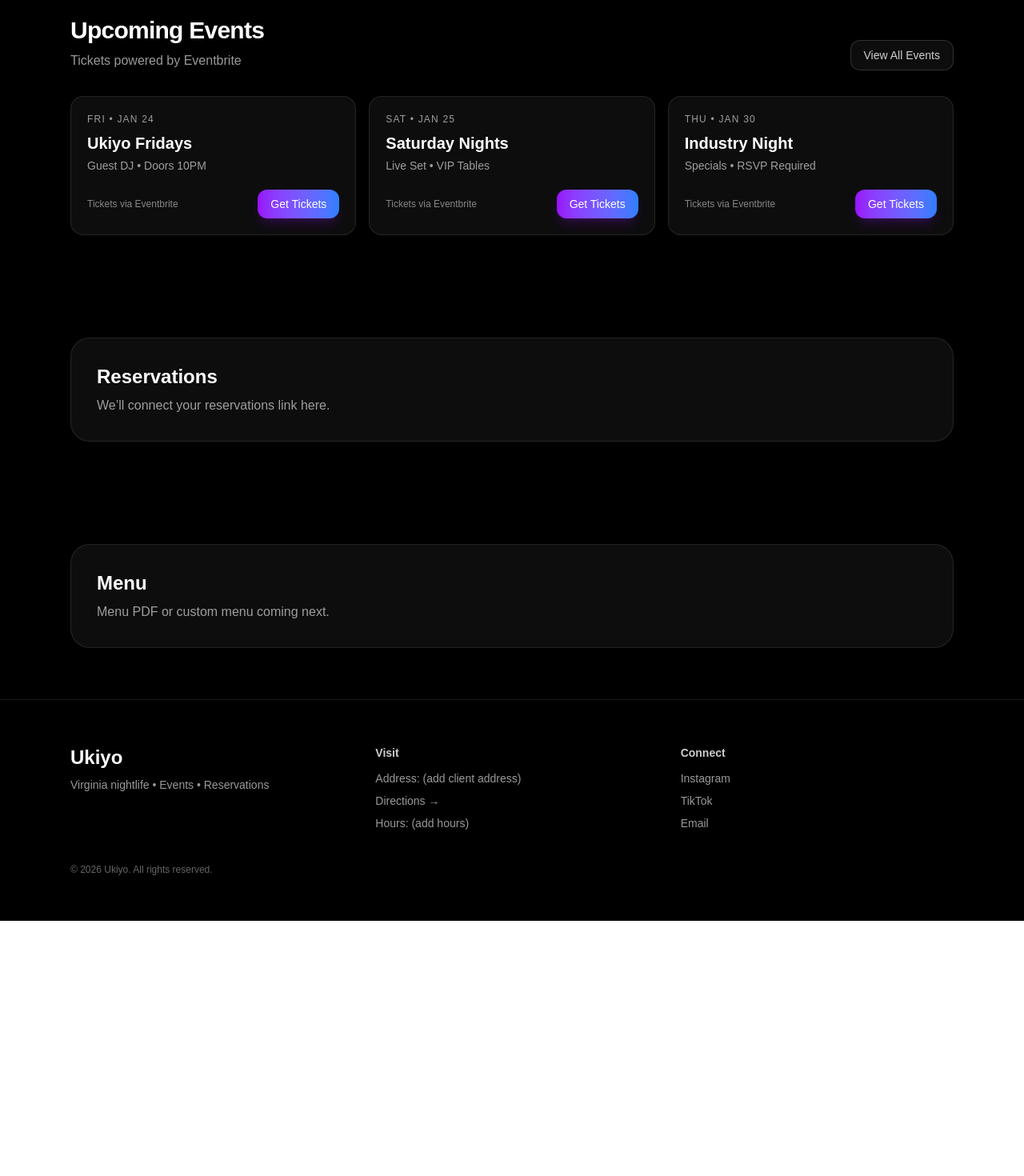
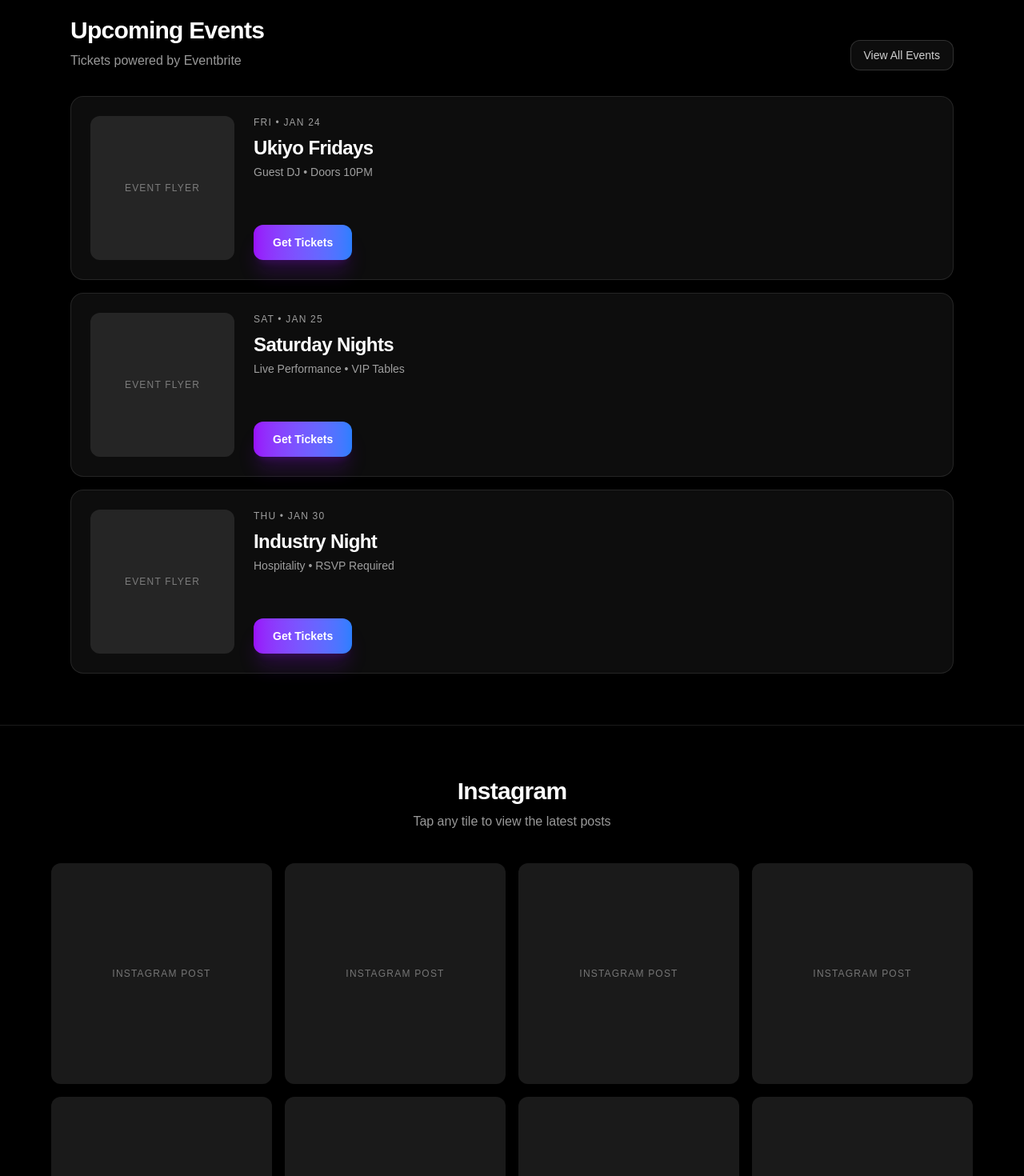
Before and after one commit to demetriusvharvey/Ukiyo-Website, a Next.js app: page / in a window 1280 px wide. Shown: the part 780-2250 px from the top of the page at 80% size. Before the commit the page ends 1931 px from the top, so only its background shows below. Built offline with nearby package versions, Linux system fonts and the light colour scheme; a web font is replaced by a local one.

Commit message:
Clean page: keep Events + Instagram, remove boilerplate

```diff
--- a/src/app/page.tsx
+++ b/src/app/page.tsx
@@ -1,10 +1,28 @@
 export default function Home() {
-  const EVENTBRITE_URL = "https://www.eventbrite.com/d/va--portsmouth/ukiyo/";
+  const EVENTBRITE_LISTING = "https://www.eventbrite.com/d/va--portsmouth/ukiyo/";
+  const INSTAGRAM_URL = "https://www.instagram.com/ukiyo_virginia/";
 
+  // For MVP: you can keep these manual.
+  // Later: replace this array with Eventbrite API data so it auto-updates.
   const events = [
-    { date: "Fri • Jan 24", title: "Ukiyo Fridays", desc: "Guest DJ • Doors 10PM" },
-    { date: "Sat • Jan 25", title: "Saturday Nights", desc: "Live Set • VIP Tables" },
-    { date: "Thu • Jan 30", title: "Industry Night", desc: "Specials • RSVP Required" },
+    {
+      date: "FRI • JAN 24",
+      title: "Ukiyo Fridays",
+      desc: "Guest DJ • Doors 10PM",
+      link: EVENTBRITE_LISTING,
+    },
+    {
+      date: "SAT • JAN 25",
+      title: "Saturday Nights",
+      desc: "Live Performance • VIP Tables",
+      link: EVENTBRITE_LISTING,
+    },
+    {
+      date: "THU • JAN 30",
+      title: "Industry Night",
+      desc: "Hospitality • RSVP Required",
+      link: EVENTBRITE_LISTING,
+    },
   ];
 
   return (
@@ -30,6 +48,7 @@ export default function Home() {
         </div>
 
         <div className="mx-auto max-w-3xl text-center">
+          {/* Swap this block with an <img> logo later (public/logo.png) */}
           <div className="mx-auto mb-4 inline-flex items-center justify-center rounded-2xl border border-white/10 bg-white/5 px-10 py-8 shadow-[0_0_60px_rgba(147,51,234,0.18)] backdrop-blur">
             <span className="text-5xl font-semibold tracking-tight">Ukiyo</span>
           </div>
@@ -60,38 +79,73 @@ export default function Home() {
           </div>
 
           <a
-            href={EVENTBRITE_URL}
+            className="hidden rounded-xl border border-white/15 bg-white/5 px-4 py-2 text-sm text-white/80 backdrop-blur hover:bg-white/10 md:inline-block"
+            href={EVENTBRITE_LISTING}
             target="_blank"
             rel="noreferrer"
-            className="hidden rounded-xl border border-white/15 bg-white/5 px-4 py-2 text-sm text-white/80 backdrop-blur hover:bg-white/10 md:inline-block"
           >
             View All Events
           </a>
         </div>
 
-        <div className="grid gap-4 md:grid-cols-3">
-          {events.map((e) => (
-            <div
-              key={e.title}
-              className="group rounded-2xl border border-white/10 bg-white/5 p-5 backdrop-blur transition hover:border-white/20 hover:bg-white/10"
+        <div className="space-y-4">
+          {events.map((event) => (
+            <a
+              key={event.title}
+              href={event.link}
+              target="_blank"
+              rel="noreferrer"
+              className="group flex flex-col gap-6 rounded-2xl border border-white/10 bg-white/5 p-6 backdrop-blur transition hover:border-white/30 hover:bg-white/10 md:flex-row"
             >
-              <div className="text-xs uppercase tracking-widest text-white/60">{e.date}</div>
-              <div className="mt-2 text-xl font-semibold">{e.title}</div>
-              <div className="mt-1 text-sm text-white/60">{e.desc}</div>
+              {/* Flyer placeholder */}
+              <div className="flex h-[240px] w-full items-center justify-center rounded-xl bg-white/10 text-xs uppercase tracking-widest text-white/40 md:h-[180px] md:w-[180px]">
+                Event Flyer
+              </div>
 
-              <div className="mt-5 flex items-center justify-between">
-                <span className="text-xs text-white/50">Tickets via Eventbrite</span>
-                <a
-                  href={EVENTBRITE_URL}
-                  target="_blank"
-                  rel="noreferrer"
-                  className="rounded-xl bg-gradient-to-r from-purple-600 to-blue-500 px-4 py-2 text-sm font-medium text-white shadow-lg shadow-purple-600/20 transition group-hover:brightness-110"
-                >
+              {/* Info */}
+              <div className="flex flex-1 flex-col justify-between">
+                <div>
+                  <div className="text-xs uppercase tracking-widest text-white/60">
+                    {event.date}
+                  </div>
+                  <div className="mt-2 text-2xl font-semibold tracking-tight">
+                    {event.title}
+                  </div>
+                  <div className="mt-1 text-sm text-white/60">
+                    {event.desc}
+                  </div>
+                </div>
+
+                <span className="mt-6 inline-block w-fit rounded-xl bg-gradient-to-r from-purple-600 to-blue-500 px-6 py-3 text-sm font-semibold shadow-xl shadow-purple-600/20 transition group-hover:brightness-110">
                   Get Tickets
-                </a>
+                </span>
               </div>
-            </div>
+            </a>
           ))}
+        </div>
+      </section>
+
+      {/* Instagram */}
+      <section id="instagram" className="border-t border-white/10 px-6 py-16">
+        <div className="mx-auto max-w-6xl text-center">
+          <h2 className="text-3xl font-semibold tracking-tight">Instagram</h2>
+          <p className="mt-2 text-white/60">
+            Tap any tile to view the latest posts
+          </p>
+
+          <div className="mt-10 grid grid-cols-2 gap-4 md:grid-cols-4">
+            {Array.from({ length: 8 }).map((_, i) => (
+              <a
+                key={i}
+                href={INSTAGRAM_URL}
+                target="_blank"
+                rel="noreferrer"
+                className="flex aspect-square items-center justify-center rounded-xl bg-white/10 text-xs uppercase tracking-widest text-white/40 hover:bg-white/20"
+              >
+                Instagram Post
+              </a>
+            ))}
+          </div>
         </div>
       </section>
 
@@ -100,7 +154,7 @@ export default function Home() {
         <div className="rounded-3xl border border-white/10 bg-white/5 p-8 backdrop-blur">
           <h3 className="text-2xl font-semibold">Reservations</h3>
           <p className="mt-2 text-white/60">
-            We’ll connect your reservations link here.
+            We’ll connect your reservations link/embed here.
           </p>
         </div>
       </section>
@@ -110,12 +164,12 @@ export default function Home() {
         <div className="rounded-3xl border border-white/10 bg-white/5 p-8 backdrop-blur">
           <h3 className="text-2xl font-semibold">Menu</h3>
           <p className="mt-2 text-white/60">
-            Menu PDF or custom menu coming next.
+            We’ll link your menu (PDF) or build it directly here.
           </p>
         </div>
       </section>
 
-      {/* Footer */}
+      {/* Footer / Contact */}
       <footer id="contact" className="border-t border-white/10">
         <div className="mx-auto max-w-6xl px-6 py-14">
           <div className="grid gap-10 md:grid-cols-3">
@@ -130,7 +184,7 @@ export default function Home() {
               <div className="text-sm font-semibold text-white/80">Visit</div>
               <div className="mt-3 space-y-2 text-sm text-white/60">
                 <div>Address: (add client address)</div>
-                <a href="https://maps.google.com" target="_blank" className="block hover:text-white">
+                <a className="block hover:text-white" href="https://maps.google.com" target="_blank" rel="noreferrer">
                   Directions →
                 </a>
                 <div>Hours: (add hours)</div>
@@ -140,9 +194,9 @@ export default function Home() {
             <div>
               <div className="text-sm font-semibold text-white/80">Connect</div>
               <div className="mt-3 space-y-2 text-sm text-white/60">
-                <a href="#" target="_blank" className="block hover:text-white">Instagram</a>
-                <a href="#" target="_blank" className="block hover:text-white">TikTok</a>
-                <a href="#" target="_blank" className="block hover:text-white">Email</a>
+                <a className="block hover:text-white" href={INSTAGRAM_URL} target="_blank" rel="noreferrer">Instagram</a>
+                <a className="block hover:text-white" href="#" target="_blank" rel="noreferrer">TikTok</a>
+                <a className="block hover:text-white" href="#" target="_blank" rel="noreferrer">Email</a>
               </div>
             </div>
           </div>
```
